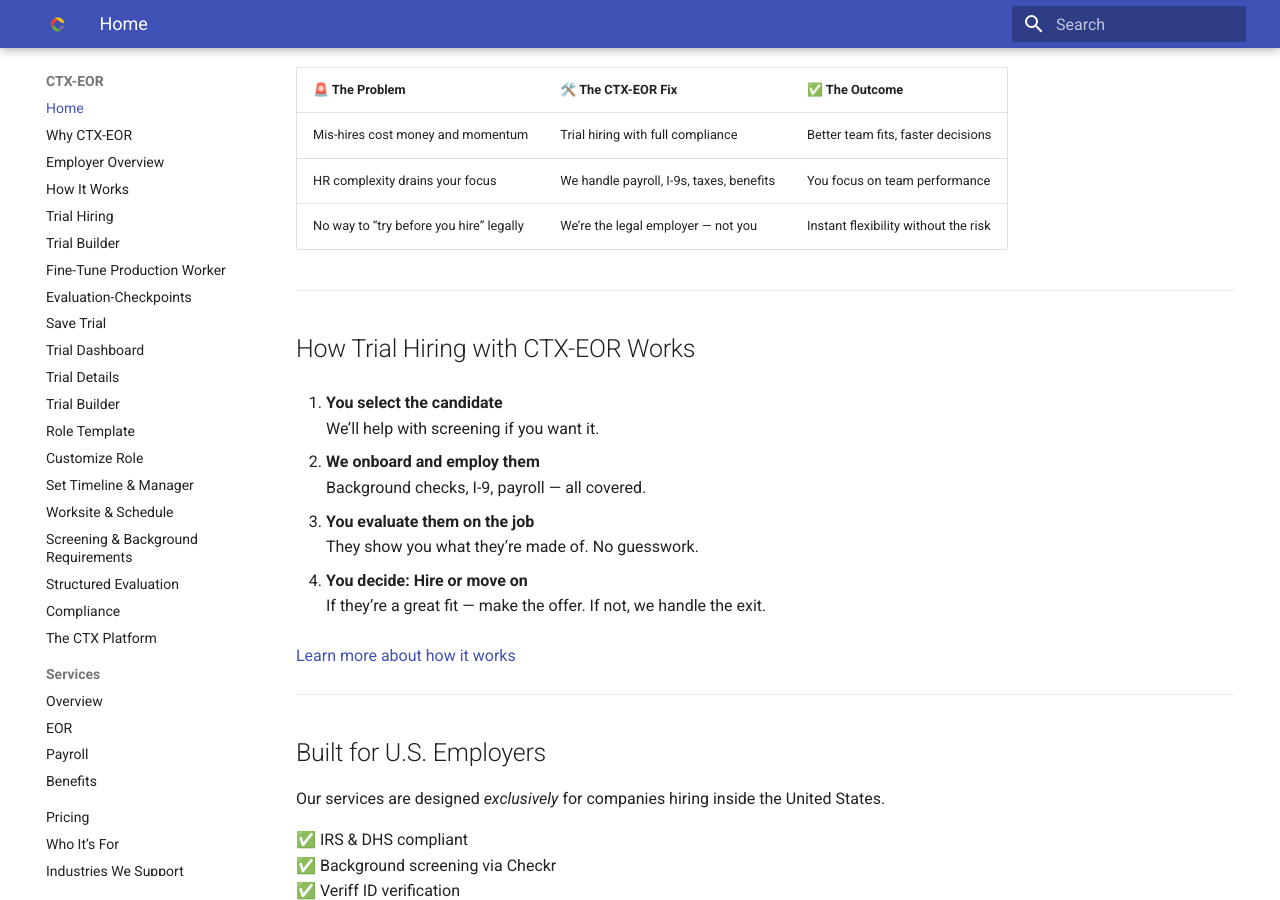
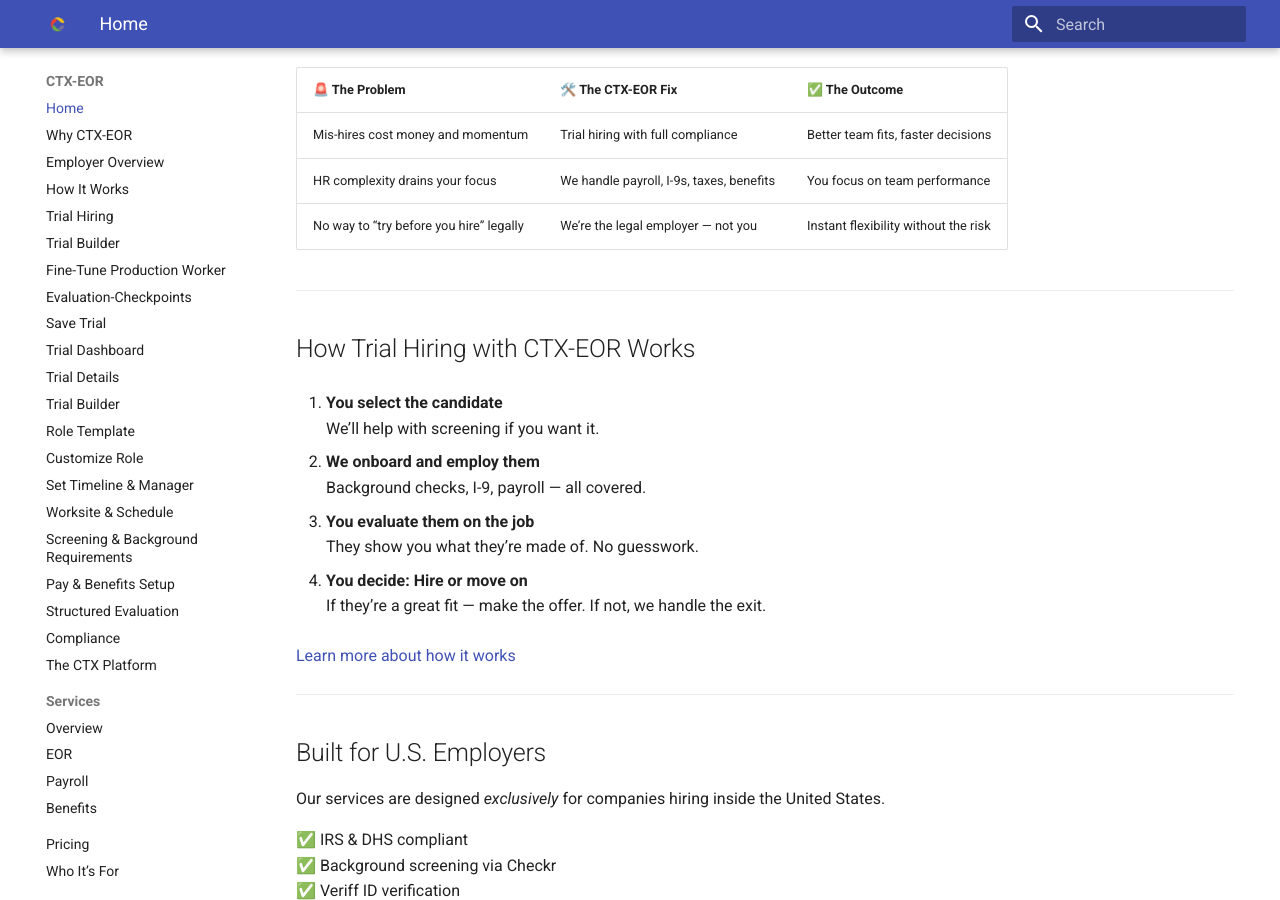
Before and after one commit to cirrusflyer275ds/ctx-eor-site, an MkDocs documentation site: the page built from docs/index.md, in a window 1280 px wide and 900 px high, scrolled down 348 px. Built offline with MkDocs 1.6.1 and Material for MkDocs 9.7.7, drawn with Linux system fonts in a browser that asks for light colours.

Commit message:
Update mkdocs.yml

```diff
--- a/mkdocs.yml
+++ b/mkdocs.yml
@@ -42,6 +42,7 @@
   - Set Timeline & Manager: trial-builder-step4.md
   - Worksite & Schedule: trial-builder-step5.md
   - Screening & Background Requirements: trial-builder-step6.md
+  - Pay & Benefits Setup: trial-builder-step7.md
   - Structured Evaluation: structured-evaluation.md
   - Compliance: compliance.md
   - The CTX Platform: platform.md
```
